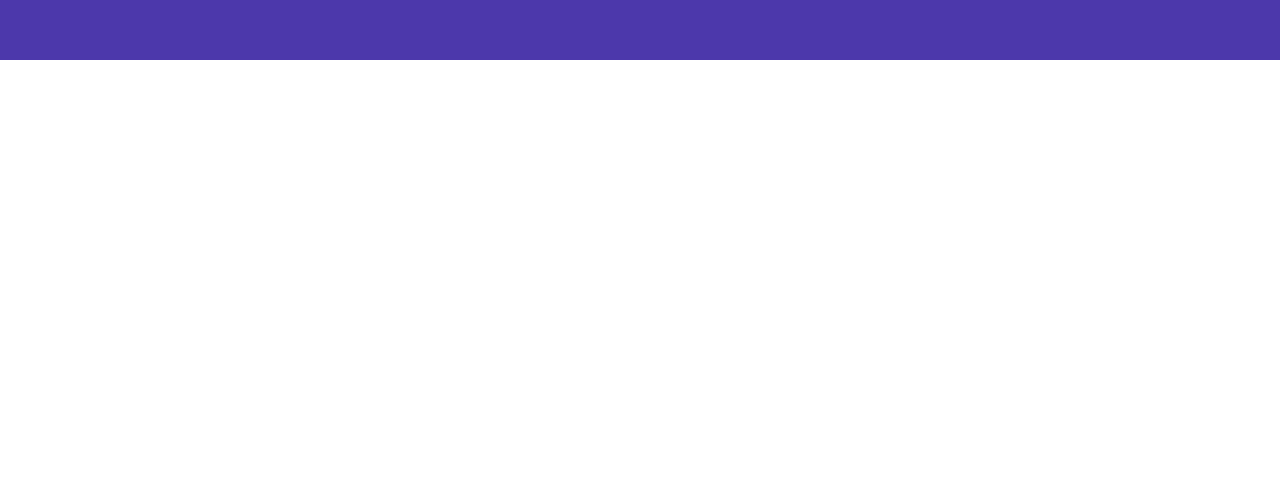
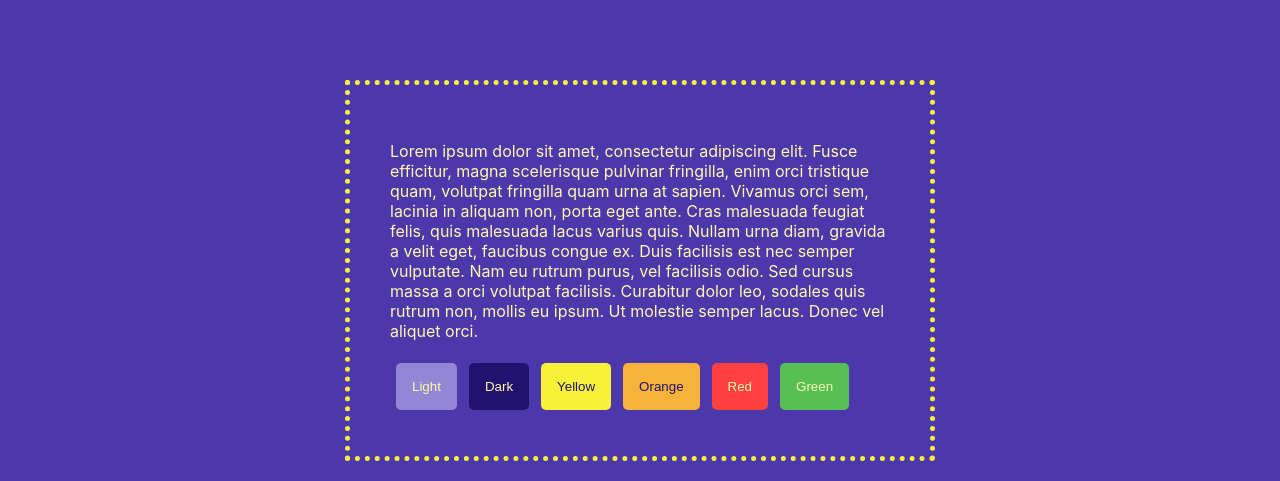
Before and after one commit to FOAna/webvisit, a React (Create React App) app in the folder webvisit/: page / in a window 1280 px wide. Shown: the part 1864-2345 px from the top of the page. Before the commit the page ends 1924 px from the top, so only its background shows below. Built offline with nearby package versions, Linux system fonts and the light colour scheme.

Commit message:
add colors

```diff
--- a/webvisit/src/App.css
+++ b/webvisit/src/App.css
@@ -57,5 +57,47 @@
   height: 500px;
   width: 100%;
   background: linear-gradient(to bottom, rgba(255,255,255,0) 0%,rgba(76,56,173,1) 100%);
+}
 
+.App__checkColor {
+  width: 500px;
+  margin: 20px auto;
+  padding: 40px;
+  border: 5px dotted #F7F139;
+  /*background-color: #F7B239;*/
+  color: #FFF8B0;
 }
+
+.App__checkColor button {
+  margin: 6px;
+  padding: 16px;
+  color: #FFF8B0;
+  border: none;
+  border-radius: 5px;
+}
+
+.App__light {
+  background: #9386D5;
+}
+
+.App__dark {
+  background: #22126F;
+}
+
+button.App__yellow {
+  background: #F7F139;
+  color: #22126F;
+}
+
+button.App__orange {
+  background: #F7B239;
+  color: #22126F;
+}
+
+.App__red {
+  background: #FF4040;
+}
+
+.App__green {
+  background: #56C056;
+}
--- a/webvisit/src/App.js
+++ b/webvisit/src/App.js
@@ -67,6 +67,20 @@ useEffect(() => {
         <div className="App__opaGradient"></div>
         <img className="App__me" src={me} style={{left: getLeftMe(mouseX)}}/>
         <img className="App__owl" src={owl} style={{left: getLeftOwl(mouseX)}}/>
+        <div className="App__checkColor">
+          <p>Lorem ipsum dolor sit amet, consectetur adipiscing elit. Fusce efficitur, magna scelerisque pulvinar fringilla,
+            enim orci tristique quam, volutpat fringilla quam urna at sapien. Vivamus orci sem, lacinia in aliquam non, porta eget
+            ante. Cras malesuada feugiat felis, quis malesuada lacus varius quis. Nullam urna diam, gravida a velit eget, faucibus
+            congue ex. Duis facilisis est nec semper vulputate. Nam eu rutrum purus, vel facilisis odio. Sed cursus massa a orci
+            volutpat facilisis. Curabitur dolor leo, sodales quis rutrum non, mollis eu ipsum. Ut molestie semper lacus. Donec vel
+            aliquet orci.</p>
+            <button className="App__light">Light</button>
+            <button className="App__dark">Dark</button>
+            <button className="App__yellow">Yellow</button>
+            <button className="App__orange">Orange</button>
+            <button className="App__red">Red</button>
+            <button className="App__green">Green</button>
+        </div>
       </main>
     </div>
   );
```
